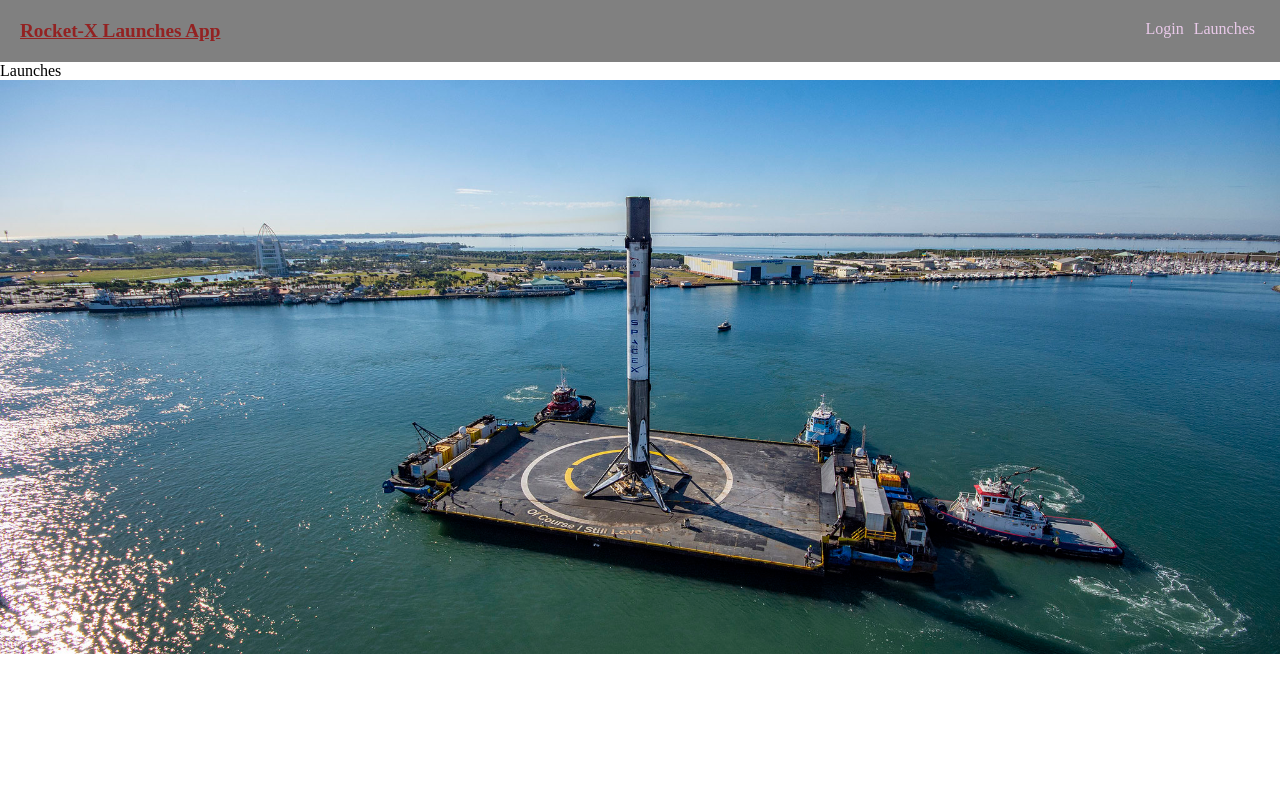
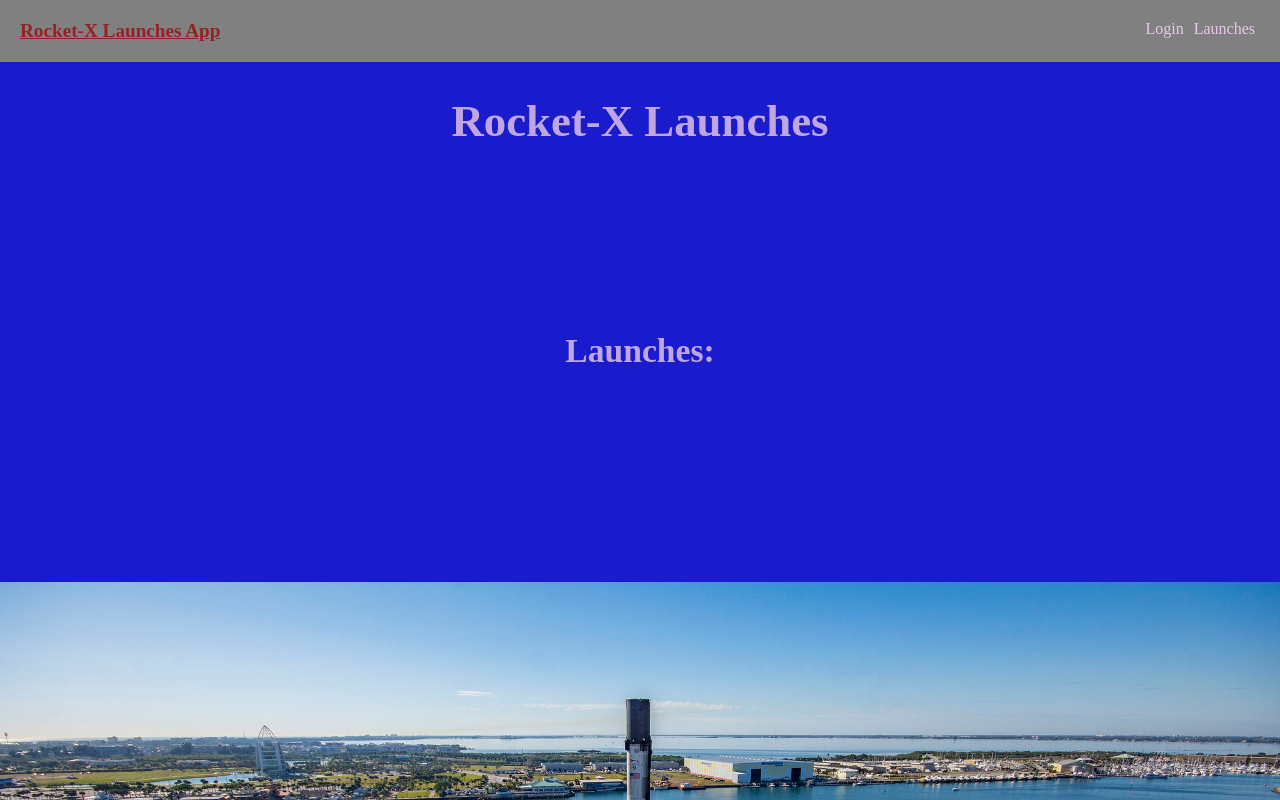
Before and after one commit to ahoymarcus/reactjs-rocket-launches-app, a React (Create React App) app: page /launches in a window 1280 px wide. Shown: the top 800 px of the page. Built offline with nearby package versions, Linux system fonts and the light colour scheme; no server answers.

Commit message:
Redefinir estrutura de renderizacao de dados de lancamento

```diff
--- a/src/context.js
+++ b/src/context.js
@@ -10,6 +10,7 @@ const AppContext = React.createContext();
 const AppProvider = ({ children }) => {
 	const [ credentials, setCredentials ] = useState({});
 	const [ token, setToken ] = useState('');
+	const [ queryPage, setQueryPage ] = useState('');
 
 
 
@@ -44,7 +45,9 @@ const AppProvider = ({ children }) => {
 		<AppContext.Provider
 			value={{
 				setCredentials,
-				token
+				token,
+				queryPage,
+				setQueryPage
 			}}
 		>
 			{ children }
--- a/src/pages/Home.js
+++ b/src/pages/Home.js
@@ -7,9 +7,13 @@ import { Link } from 'react-router-dom';
 
 
 const Home = () => {
-		const { token } = useGlobalContext();
-		//console.log(data);
+		const { token, queryPage, setQueryPage } = useGlobalContext();
 
+
+
+		// const handleQuery = (query) => {
+			// setQueryPage(query);
+		// };
 
 
     return (
@@ -25,21 +29,24 @@ const Home = () => {
 								<ul>
 									<li>
 										Next Launch
-										{token && <span><Link to="/launches" className="home-links" > just hold tight...</Link></span>}
+										{token && <span className="home-links" onClick={setQueryPage('next')} > just hold tight...</span>}
 									</li>
 									<li>
 										Next Launches
-										{token && <span><Link to="/launches" className="home-links" > let's go...</Link></span>}
+										{token && <span className="home-links" onClick={setQueryPage('next-launches')} > let's go...</span>}
 									</li>
 									<li>
 										Last Launch
-										{token && <span><Link to="/launches" className="home-links" > here...</Link></span>}
+										{token && <span className="home-links" onClick={setQueryPage('last')} > here...</span>}
 									</li>
 									<li>
 										Past Launches
-										{token && <span><Link to="/launches" className="home-links" > just come along...</Link></span>}
+										{token && <span className="home-links" onClick={setQueryPage('past')} > just come along...</span>}
 									</li>
 								</ul>
+							</section>
+							<section className="home-list">
+								<p>{queryPage}</p>
 							</section>
 
 						</main>
--- a/src/pages/Launches.js
+++ b/src/pages/Launches.js
@@ -1,14 +1,29 @@
 import React from 'react';
+
+import { useGlobalContext } from '../context';
+
+import './launches.css';
 
 
 
 const Launches = () => {
+	const { queryPage } = useGlobalContext();
 
 
 	return (
-		<div>
-			Launches
-		</div>
+		<div className="launches-container">
+			<header className="launches-header">
+				<h1>Rocket-X Launches</h1>
+
+			</header>
+			<main className="launches-main">
+				<section className="launches-info">
+					<h2>Launches: {queryPage}</h2>
+
+				</section>
+
+			</main>
+	</div>
 	);
 };
 
--- a/src/pages/home.css
+++ b/src/pages/home.css
@@ -5,6 +5,11 @@
 
 .home-header, .home-info {
 	background-color: #1313fdbf; /*#0404ffbf; #0404ff;*/
+}
+
+.home-list {
+	background-color: #000938;
+	padding: 20px;
 }
 
 .home-header {
--- /dev/null
+++ b/src/pages/launches.css
@@ -0,0 +1,60 @@
+.launches-container {
+	background-color: #2a343c;
+	color: #e9c9e9cc;
+}
+
+.launches-header, .launches-info {
+	background-color: #1313fdbf; /*#0404ffbf; #0404ff;*/
+
+}
+
+.launches-header {
+	display: flex;
+	flex-direction: column;
+
+	text-align: center;
+	padding: 15px 20px 5px 20px;
+}
+
+.launches-header p {
+	text-transform: capitalize;
+	max-width: 800px;
+	color: #fb8787cc;
+}
+
+.launches-info {
+	/*margin: 0px 0 0px 30px;*/
+	padding: 10px 20px 0px 20px;
+	justify-content: flex-start;
+}
+
+.launches-info h2 {
+	margin-bottom: 10px;
+	text-align: center;
+}
+
+
+
+
+
+
+
+
+
+@media only screen and (min-width: 580px) {
+	.launches-header, .launches-info {
+		min-height: 260px;
+	}
+}
+
+@media only screen and (min-width: 860px) {
+	.launches-header {
+		padding-top: 13px;
+	}
+	.launches-header p {
+		max-width: 95%;
+	}
+	.launches-info h2 {
+		margin-bottom: 0px;
+	}
+}
```
